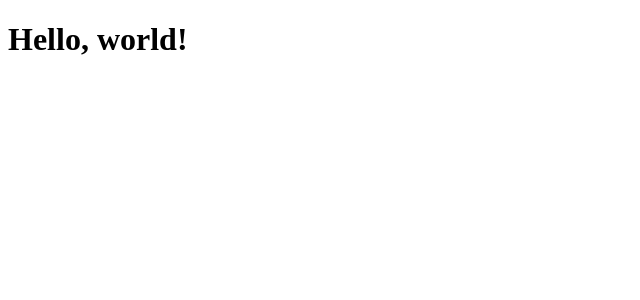
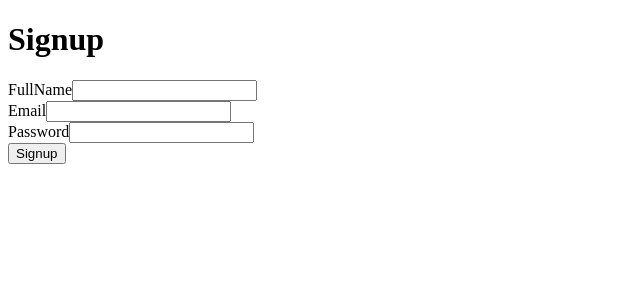
Before and after one commit to rohit-kulkarni247/InterviewCrossover, a React (Create React App) app in the folder client/: page / in a window 1280 px wide. Shown: the top 300 px of the page, without its empty margins (0-640 px from the left). Built offline with nearby package versions, Linux system fonts and the light colour scheme.

Commit message:
added client side signup page

```diff
--- a/client/package.json
+++ b/client/package.json
@@ -6,6 +6,7 @@
     "@testing-library/jest-dom": "^5.14.1",
     "@testing-library/react": "^11.2.7",
     "@testing-library/user-event": "^12.8.3",
+    "axios": "^0.21.1",
     "react": "^17.0.2",
     "react-dom": "^17.0.2",
     "react-scripts": "4.0.3",
--- a/client/src/App.js
+++ b/client/src/App.js
@@ -1,9 +1,10 @@
 import "./App.css";
+import Signup from "./components/singup";
 
 function App() {
   return (
     <div>
-      <h1>Hello, world!</h1>
+      <Signup />
     </div>
   );
 }
--- /dev/null
+++ b/client/src/components/singup.jsx
@@ -0,0 +1,59 @@
+import React, { useState } from "react";
+import axios from "axios";
+
+function Signup() {
+  const [name, setName] = useState("");
+  const [email, setEmail] = useState("");
+  const [password, setPassword] = useState("");
+  //   const [password2, setPassword2] = useState("");
+
+  const changeName = (e) => {
+    setName(e.target.value);
+  };
+  const changeEmail = (e) => {
+    setEmail(e.target.value);
+  };
+  const changePassword = (e) => {
+    setPassword(e.target.value);
+  };
+
+  const handleSubmit = (e) => {
+    e.preventDefault();
+    if (name === "" || email === "" || password === "") {
+      alert("Please fill in all fields");
+    } else {
+      alert("Success!");
+      const user = { fullname: name, email: email, password: password };
+      axios
+        .post("http://localhost:5000/auth/signup", user)
+        .then((res) => {
+          console.log(res);
+        })
+        .catch((err) => {
+          console.log(err);
+        });
+      console.log(name, email, password);
+    }
+  };
+  return (
+    <div>
+      <form>
+        <h1>Signup</h1>
+        <label htmlFor="Name">FullName</label>
+        <input type="text" onChange={changeName} />
+        <br />
+        <label htmlFor="Email">Email</label>
+        <input type="email" onChange={changeEmail} />
+        <br />
+        <label htmlFor="Password">Password</label>
+        <input type="password" onChange={changePassword} />
+        <br />
+        <button type="submit" onClick={handleSubmit}>
+          Signup
+        </button>
+      </form>
+    </div>
+  );
+}
+
+export default Signup;
```
Also changed, not shown: 2 other files (tests, documents, lock files or other folders).
